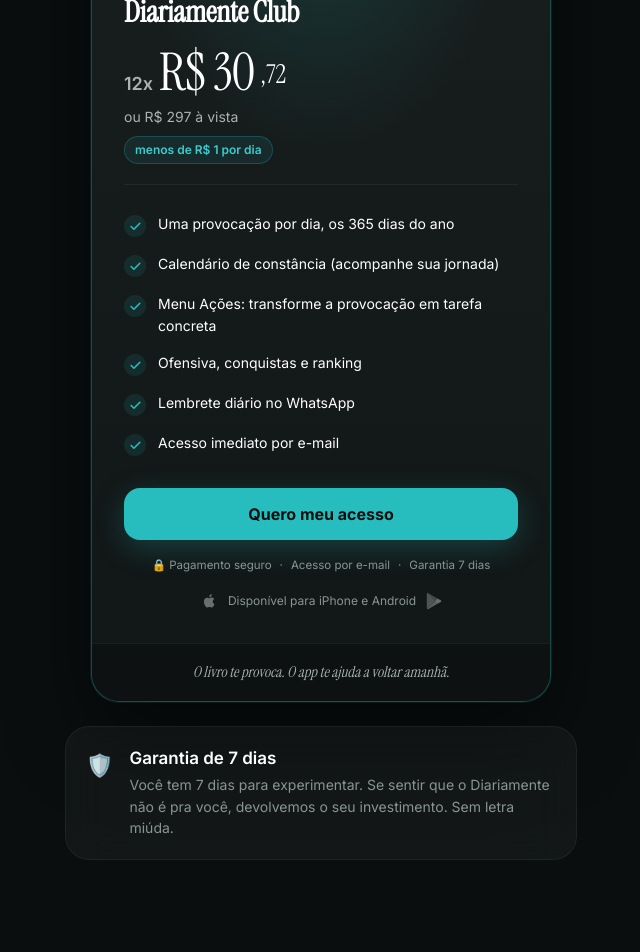
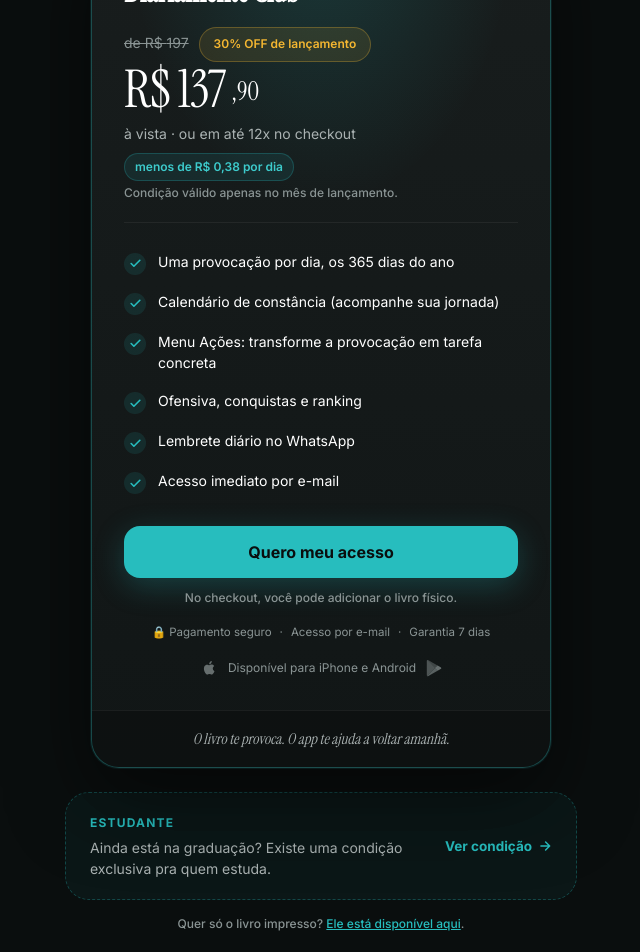
Before and after one commit to brunnofalcao/diariamente-site, a Next.js app: page / in a window 1280 px wide. Shown: the part 9540-10492 px from the top of the page, without its empty margins (319-959 px from the left). Built offline with nearby package versions, Linux system fonts and the light colour scheme; no server answers; the database is empty.

Commit message:
Add files via upload

```diff
--- a/app/globals.css
+++ b/app/globals.css
@@ -736,3 +736,23 @@ body::before{ animation:breathe 9s var(--ease) infinite; }
 }
 .cta-est-btn:hover{ opacity:.9; }
 .cta-est-btn:active{ transform:scale(.96); }
+
+/* ============ BOX ESTUDANTE (secao de oferta) ============ */
+.cart-estudante{
+  display:flex; align-items:center; justify-content:space-between; gap:var(--sp4,16px);
+  margin-top:var(--sp6,24px); padding:var(--sp5,20px) var(--sp6,24px);
+  border-radius:var(--r-2xl,24px);
+  background:rgba(39,189,190,.05); border:1px dashed rgba(39,189,190,.30);
+  text-decoration:none; cursor:pointer;
+  transition:background .2s var(--ease), border-color .2s var(--ease);
+}
+.cart-estudante:hover{ background:rgba(39,189,190,.09); border-color:rgba(39,189,190,.45); }
+.cart-estudante-txt .overline{ display:block; margin-bottom:4px; }
+.cart-estudante-txt p{ font-size:14px; color:var(--n-300,#AAB2B2); line-height:1.5; }
+.cart-estudante-cta{
+  flex:0 0 auto; display:inline-flex; align-items:center; gap:6px;
+  font-size:13.5px; font-weight:700; color:#27BDBE; white-space:nowrap;
+}
+@media (max-width:480px){
+  .cart-estudante{ flex-direction:column; align-items:flex-start; }
+}
--- a/components/BlocoPreco.tsx
+++ b/components/BlocoPreco.tsx
@@ -5,7 +5,7 @@ export function BlocoPreco() {
   return (
     <div className="est-preco">
       <span className="overline teal">Condição exclusiva</span>
-      <p className="est-preco-txt">Condição exclusiva para estudantes de saúde</p>
+      <p className="est-preco-txt">Condição exclusiva para estudantes</p>
     </div>
   );
 }
--- a/components/CtaEstudante.tsx
+++ b/components/CtaEstudante.tsx
@@ -19,7 +19,7 @@ export function CtaEstudante() {
       <div className="wrap-narrow">
         <div className="cta-est">
           <span className="overline" style={{ color: "#27BDBE", display: "block", marginBottom: "var(--sp3)" }}>
-            Estudante de saúde
+            Estudante
           </span>
           <h2 className="cta-est-titulo">
             Você ainda está na graduação.
--- a/components/EstudanteForm.tsx
+++ b/components/EstudanteForm.tsx
@@ -20,6 +20,7 @@ const CURSOS = [
   { valor: "Odontologia", rotulo: "Odontologia" },
   { valor: "Biomedicina", rotulo: "Biomedicina" },
   { valor: "Farmacia", rotulo: "Farmácia" },
+  { valor: "EducacaoFisica", rotulo: "Educação Física" },
   { valor: "Outro", rotulo: "Outro" },
 ];
 
--- a/components/FAQ.tsx
+++ b/components/FAQ.tsx
@@ -1,6 +1,7 @@
 "use client";
 
-import { useState } from "react";
+import { useState, type ReactNode } from "react";
+import { LIVRO_AVULSO } from "@/config";
 import { GARANTIA } from "@/config";
 
 const FAQ_ITEMS = [
@@ -19,6 +20,18 @@ const FAQ_ITEMS = [
   {
     q: "Será que funciona pra mim?",
     a: "Funciona pra quem aparece 5 minutos por dia. O resto o sistema apoia: o lembrete no WhatsApp, o progresso visível e a ação concreta de cada dia.",
+  },
+  {
+    q: "Quero só o livro impresso.",
+    a: (
+      <>
+        O livro físico Diariamente é vendido à parte.{" "}
+        <a href={LIVRO_AVULSO} target="_blank" rel="noopener noreferrer" className="teal">
+          Ele está disponível aqui
+        </a>
+        . E quando quiser transformar a leitura em ritual diário, o app te espera.
+      </>
+    ),
   },
   {
     q: "Já tenho o livro físico.",
--- a/components/Oferta.tsx
+++ b/components/Oferta.tsx
@@ -1,6 +1,6 @@
 "use client";
 
-import { PLANO, GARANTIA, ESCASSEZ } from "@/config";
+import { PLANOS, GARANTIA, ESCASSEZ, LANCAMENTO, LIVRO_AVULSO, type Plano } from "@/config";
 import { StoreBadges } from "@/components/StoreBadges";
 
 // Anexa as UTMs da URL atual ao link de checkout (preserva origem do tráfego).
@@ -13,21 +13,24 @@ function buildCheckoutUrl(base: string): string {
   return base + (base.includes("?") ? "&" : "?") + carry.join("&");
 }
 
-export function Oferta() {
-  const onCheckout = () => {
-    // GA4 (via dataLayer/gtag) + Meta Pixel — evento de início de checkout
-    (window as any).dataLayer?.push({ event: "InitiateCheckout", plano: PLANO.id });
+function trackCheckout(plano: Plano) {
+  (window as any).dataLayer?.push({ event: "InitiateCheckout", plano: plano.id });
   (window as any).gtag?.("event", "begin_checkout", {
     currency: "BRL",
-      value: PLANO.precoNumero,
-      items: [{ item_name: PLANO.nome, price: PLANO.precoNumero }],
+    value: plano.precoNumero,
+    items: [{ item_name: plano.nome, price: plano.precoNumero }],
   });
   (window as any).fbq?.("track", "InitiateCheckout", {
     currency: "BRL",
-      value: PLANO.precoNumero,
-      content_name: PLANO.nome,
+    value: plano.precoNumero,
+    content_name: plano.nome,
   });
-    const url = PLANO.checkoutUrl;
+}
+
+function CartCard({ plano }: { plano: Plano }) {
+  const onCheckout = () => {
+    trackCheckout(plano);
+    const url = plano.checkoutUrl;
     if (url.startsWith("[")) {
       alert("Checkout em configuração. Em breve disponível.");
       return;
@@ -35,6 +38,83 @@ export function Oferta() {
     window.location.href = buildCheckoutUrl(url);
   };
 
+  // "207,90" -> ["207", "90"]
+  const [reais, centavos] = plano.preco.split(",");
+
+  return (
+    <div className={`cart-card${plano.destaque ? "" : " cart-card-alt"}`}>
+      {plano.destaque && <div className="cart-glow" aria-hidden="true" />}
+
+      <div className="cart-inner">
+        {plano.destaque && ESCASSEZ.ativa && (
+          <span className="badge badge-gold cart-selo">{ESCASSEZ.selo}</span>
+        )}
+
+        <div className="cart-head">
+          <span className="overline teal">
+            {plano.selo ?? "Acesso anual"}
+          </span>
+          <h3 className="cart-nome">{plano.nome}</h3>
+        </div>
+
+        {/* preço — âncora riscada + valor de lançamento */}
+        <div className="cart-preco">
+          {LANCAMENTO.ativa && plano.precoDe && (
+            <div className="body-sm muted" style={{ marginBottom: 2 }}>
+              <s>de R$ {plano.precoDe}</s>{" "}
+              <span className="badge badge-gold" style={{ marginLeft: 6, verticalAlign: "middle" }}>
+                {LANCAMENTO.selo}
+              </span>
+            </div>
+          )}
+          <div className="cart-parcela">
+            <span className="cart-valor">R$ {reais}</span>
+            {centavos && <span className="cart-cents">,{centavos}</span>}
+          </div>
+          <div className="cart-vista">à vista · ou em até 12x no checkout</div>
+          <div className="cart-perdia">{plano.perDia}</div>
+          {LANCAMENTO.ativa && plano.precoDe && (
+            <div className="caption muted" style={{ marginTop: 4 }}>
+              Condição {LANCAMENTO.prazoTexto}.
+            </div>
+          )}
+        </div>
+
+        <div className="cart-div" aria-hidden="true" />
+
+        <ul className="check-list cart-list">
+          {plano.inclui.map((item, i) => (
+            <li key={i} className="body-sm">{item}</li>
+          ))}
+        </ul>
+
+        <button className="btn btn-primary btn-block cart-cta" onClick={onCheckout}>
+          {plano.ctaLabel}
+        </button>
+
+        {plano.nota && (
+          <p className="caption center" style={{ marginTop: "var(--sp3)", color: "var(--n-400)" }}>
+            {plano.nota}
+          </p>
+        )}
+
+        <div className="cart-trust">
+          <span>🔒 Pagamento seguro</span>
+          <span>·</span>
+          <span>Acesso por e-mail</span>
+          <span>·</span>
+          <span>Garantia {GARANTIA.dias} dias</span>
+        </div>
+
+        {plano.destaque && <StoreBadges variant="prova" />}
+      </div>
+
+      <div className="cart-rodape">{plano.rodape}</div>
+    </div>
+  );
+}
+
+export function Oferta() {
   return (
     <section id="oferta">
       <div className="wrap-narrow">
@@ -46,58 +126,55 @@ export function Oferta() {
           </p>
         </div>
 
-        {/* ---------- CARRINHO ÚNICO ---------- */}
-        <div className="cart-card">
-          <div className="cart-glow" aria-hidden="true" />
-
-          <div className="cart-inner">
-            {ESCASSEZ.ativa && (
-              <span className="badge badge-gold cart-selo">{ESCASSEZ.selo}</span>
-            )}
-
-            <div className="cart-head">
-              <span className="overline teal">Acesso anual</span>
-              <h3 className="cart-nome">{PLANO.nome}</h3>
+        {/* ---------- CARRINHOS (combo em destaque + app) ---------- */}
+        <div style={{ display: "grid", gap: "var(--sp6)" }}>
+          {PLANOS.map((p) => (
+            <CartCard key={p.id} plano={p} />
+          ))}
         </div>
 
-            {/* preço */}
-            <div className="cart-preco">
-              <div className="cart-parcela">
-                <span className="cart-x">12x</span>
-                <span className="cart-valor">R$ 30</span>
-                <span className="cart-cents">,72</span>
+        {/* ---------- BOX ESTUDANTE (leva à página própria, nova aba) ---------- */}
+        <a
+          href="/estudante"
+          target="_blank"
+          rel="noopener noreferrer"
+          className="cart-estudante"
+          onClick={() => {
+            (window as any).gtag?.("event", "cta_estudante_click", { location: "oferta" });
+            (window as any).dataLayer?.push({ event: "cta_estudante_click", location: "oferta" });
+          }}
+        >
+          <div className="cart-estudante-txt">
+            <span className="overline teal">Estudante</span>
+            <p>
+              Ainda está na graduação? Existe uma condição exclusiva pra quem estuda.
+            </p>
           </div>
-              <div className="cart-vista">{PLANO.precoVista}</div>
-              <div className="cart-perdia">{PLANO.perDia}</div>
-            </div>
+          <span className="cart-estudante-cta">
+            Ver condição
+            <svg width="14" height="14" viewBox="0 0 24 24" fill="none" stroke="currentColor" strokeWidth="2.5" strokeLinecap="round" strokeLinejoin="round" aria-hidden="true">
+              <path d="M5 12h14M13 5l7 7-7 7" />
+            </svg>
+          </span>
+        </a>
 
-            <div className="cart-div" aria-hidden="true" />
-
-            <ul className="check-list cart-list">
-              {PLANO.inclui.map((item, i) => (
-                <li key={i} className="body-sm">{item}</li>
-              ))}
-            </ul>
-
-            <button className="btn btn-primary btn-block cart-cta" onClick={onCheckout}>
-              {PLANO.ctaLabel}
-            </button>
-
-            <div className="cart-trust">
-              <span>🔒 Pagamento seguro</span>
-              <span>·</span>
-              <span>Acesso por e-mail</span>
-              <span>·</span>
-              <span>Garantia {GARANTIA.dias} dias</span>
-            </div>
-
-            {/* prova: o app existe e está nas lojas oficiais (não é CTA) */}
-            <StoreBadges variant="prova" />
-          </div>
-
-          {/* rodapé do card */}
-          <div className="cart-rodape">{PLANO.rodape}</div>
-        </div>
+        {/* livro impresso avulso (discreto; nao dispersa do CTA principal) */}
+        <p className="caption center" style={{ marginTop: "var(--sp4)" }}>
+          Quer só o livro impresso?{" "}
+          <a
+            href={LIVRO_AVULSO}
+            target="_blank"
+            rel="noopener noreferrer"
+            className="teal"
+            onClick={() => {
+              (window as any).gtag?.("event", "click_livro_avulso", { location: "oferta" });
+              (window as any).dataLayer?.push({ event: "click_livro_avulso", location: "oferta" });
+            }}
+          >
+            Ele está disponível aqui
+          </a>
+          .
+        </p>
 
         {/* Garantia */}
         <div className="sf-glass" style={{ padding: "var(--sp5)", marginTop: "var(--sp6)", display: "flex", gap: "var(--sp4)", alignItems: "flex-start" }}>
--- a/components/Sticky.tsx
+++ b/components/Sticky.tsx
@@ -25,8 +25,10 @@ export function StickyCTA() {
       <div className="wrap">
         <div className="row">
           <div className="price">
-            <div className="caption" style={{ marginBottom: -2 }}>12x de</div>
-            <b className="teal">R$ 30,72</b>
+            <div className="caption" style={{ marginBottom: -2 }}>
+              {PLANO.precoDe ? <s>R$ {PLANO.precoDe}</s> : "à vista"}
+            </div>
+            <b className="teal">R$ {PLANO.preco}</b>
           </div>
           <button className="btn btn-primary" onClick={goToOffer}>
             Quero começar hoje
--- a/config.ts
+++ b/config.ts
@@ -56,70 +56,82 @@ export const PROVA = {
 };
 
 // ---------------------------------------------------------------------
-// OFERTA (preços confirmados por Brunno)
-// Livro avulso R$149 entra como ÂNCORA de valor (não é plano vendável aqui).
+// OFERTA (arquitetura confirmada por Brunno em ago/2026)
+// Dois carrinhos:
+//   COMBO  — Livro físico + App: nominal R$297 → lançamento R$207,90 (30% OFF)
+//   APP    — Diariamente Club:   nominal R$197 → lançamento R$137,90 (30% OFF)
+// Estudante: NÃO divulgado no site (sem mecanismo de validação ainda).
+// Desconto founders válido durante o mês de lançamento — ao encerrar,
+// definir LANCAMENTO.ativa = false e os cards voltam ao preço nominal.
 // ---------------------------------------------------------------------
-export const PRECO_ANCORA_LIVRO = "149";
+export const LANCAMENTO = {
+  ativa: true,
+  selo: "30% OFF de lançamento",
+  // [TROCAR] data de fim da janela founders (usada só no texto, ex: "até 30/09")
+  prazoTexto: "válido apenas no mês de lançamento",
+};
 
 export type Plano = {
   id: string;
   nome: string;
   selo?: string;
   destaque: boolean;
-  precoNumero: number;
+  precoNumero: number;     // preço COBRADO agora (founders enquanto LANCAMENTO.ativa)
   preco: string;
-  precoDe?: string;       // preço original riscado (âncora de lançamento)
-  parcela?: string;
-  precoVista?: string;    // ex: "ou R$ 297 à vista"
-  perDia?: string;        // ex: "menos de R$ 1 por dia"
+  precoDe?: string;        // preço nominal riscado (âncora)
+  parcela?: string;        // [CONFIRMAR na Hotmart] — não exibir valor inventado
+  precoVista?: string;
+  perDia?: string;
   inclui: string[];
   ctaLabel: string;
+  nota?: string;          // caption abaixo do CTA (ex: order bump do livro)
   checkoutUrl: string;
   rodape?: string;
 };
 
 // ---------------------------------------------------------------------
 // CHECKOUT — HOTMART
-// Cole abaixo o link de checkout de cada produto. Formato Hotmart:
-//   https://pay.hotmart.com/XXXXXXXXX?checkoutMode=10
-// O parâmetro ?off= e UTMs são anexados automaticamente em runtime
-// (ver helper buildCheckoutUrl em components/Oferta.tsx).
-// Enquanto o link começar com "[", o botão avisa "em configuração"
-// em vez de quebrar (sem botão morto).
+// Cada preço é uma OFERTA na Hotmart (parâmetro ?off=CODIGO).
+// [TROCAR] Criar no Hotmart:
+//   1) Oferta COMBO lançamento: R$207,90 (produto com livro físico + frete)
+//   2) Oferta APP lançamento:   R$137,90
+// Enquanto o link começar com "[", o botão avisa "em configuração".
 // ---------------------------------------------------------------------
 export const HOTMART = {
-  club: "https://pay.hotmart.com/K105072021O?checkoutMode=10",
+  // Oferta única do APP (R$137,90 no lançamento). O livro físico entra como
+  // ORDER BUMP dentro do checkout Hotmart (configuração no painel, não no site).
+  app: "[TROCAR: link Hotmart oferta APP R$137,90 — ex: https://pay.hotmart.com/K105072021O?off=YYYYY&checkoutMode=10]",
 };
+
+// Livro impresso avulso (vendido à parte, via Eduzz). Link discreto na página e no FAQ.
+export const LIVRO_AVULSO = "https://sun.eduzz.com/2038359";
 
 // ---------------------------------------------------------------------
 // LOJAS DE APP — o app é ENTREGA, não aquisição.
-// Só quem compra recebe o e-mail de acesso. Por isso as lojas aparecem
-// como PROVA (credibilidade), nunca como CTA concorrente na 1ª dobra.
-// Cole os links reais aqui:
 // ---------------------------------------------------------------------
 export const LOJAS = {
   appStore: "https://apps.apple.com/br/app/diariamente/id6762151251",
   googlePlay: "https://play.google.com/store/apps/details?id=club.diariamente.app",
 };
 
-// Badges oficiais (SVG, Cloudinary). O site é dark mode, então usamos a
-// versão branca da Apple. A preta fica registrada caso surja fundo claro.
 export const LOJAS_BADGES = {
   googlePlay: "https://res.cloudinary.com/dlzrfhwin/image/upload/v1783609634/GetItOnGooglePlay_Badge_Web_color_Portuguese-Brazil_rl6hba.svg",
   appStoreClaro: "https://res.cloudinary.com/dlzrfhwin/image/upload/v1783609634/Apple_Store_Preta_usar_no_fundo_claro_u1etbw.svg",
   appStoreEscuro: "https://res.cloudinary.com/dlzrfhwin/image/upload/v1783609634/Apple_Store_Branca_usar_no_fundo_escuro_tp7rgw.svg",
 };
 
-// Carrinho único — Diariamente Club (só app, R$297 à vista / 12x R$30,72)
-export const PLANO: Plano = {
+// ---------------------------------------------------------------------
+// PLANOS
+// ---------------------------------------------------------------------
+export const PLANO_APP: Plano = {
   id: "club",
   nome: "Diariamente Club",
   destaque: true,
-  precoNumero: 297,
-  preco: "297",
-  parcela: "12x de R$ 30,72",
-  precoVista: "ou R$ 297 à vista",
-  perDia: "menos de R$ 1 por dia",
+  precoNumero: 137.9,
+  preco: "137,90",
+  precoDe: "197",
+  precoVista: "R$ 137,90 à vista",
+  perDia: "menos de R$ 0,38 por dia",
   inclui: [
     "Uma provocação por dia, os 365 dias do ano",
     "Calendário de constância (acompanhe sua jornada)",
@@ -129,12 +141,16 @@ export const PLANO: Plano = {
     "Acesso imediato por e-mail",
   ],
   ctaLabel: "Quero meu acesso",
-  checkoutUrl: HOTMART.club,
+  checkoutUrl: HOTMART.app,
+  nota: "No checkout, você pode adicionar o livro físico.",
   rodape: "O livro te provoca. O app te ajuda a voltar amanhã.",
 };
 
-// Mantido como array p/ compatibilidade (JSON-LD lê PLANOS)
-export const PLANOS: Plano[] = [PLANO];
+// Compatibilidade: componentes existentes importam PLANO (singular).
+export const PLANO: Plano = PLANO_APP;
+
+// JSON-LD e tracking leem PLANOS
+export const PLANOS: Plano[] = [PLANO_APP];
 
 // ---------------------------------------------------------------------
 // GARANTIA (confirmada: 7 dias)
@@ -149,10 +165,10 @@ export const GARANTIA = {
 // ESCASSEZ / LANÇAMENTO (confirmada: combo com poucas unidades)
 // ---------------------------------------------------------------------
 export const ESCASSEZ = {
-  ativa: true,
+  ativa: false, // combo saiu; urgencia honesta vem do LANCAMENTO (30% founders)
   selo: "Condição de lançamento",
   texto:
-    "O combo com livro físico tem poucas unidades nesta condição. Quando o estoque desta leva acabar, sai do ar.",
+    "O combo com livro físico tem poucas unidades nesta condição de lançamento. Quando o estoque desta leva acabar, sai do ar.",
 };
 
 // ---------------------------------------------------------------------
```
Also changed, not shown: app/estudante/page.tsx (+10 -9 lines), app/layout.tsx (+8 -0 lines), app/page.tsx (+3 -6 lines). Lines whose indentation alone changed are shown as unchanged.
